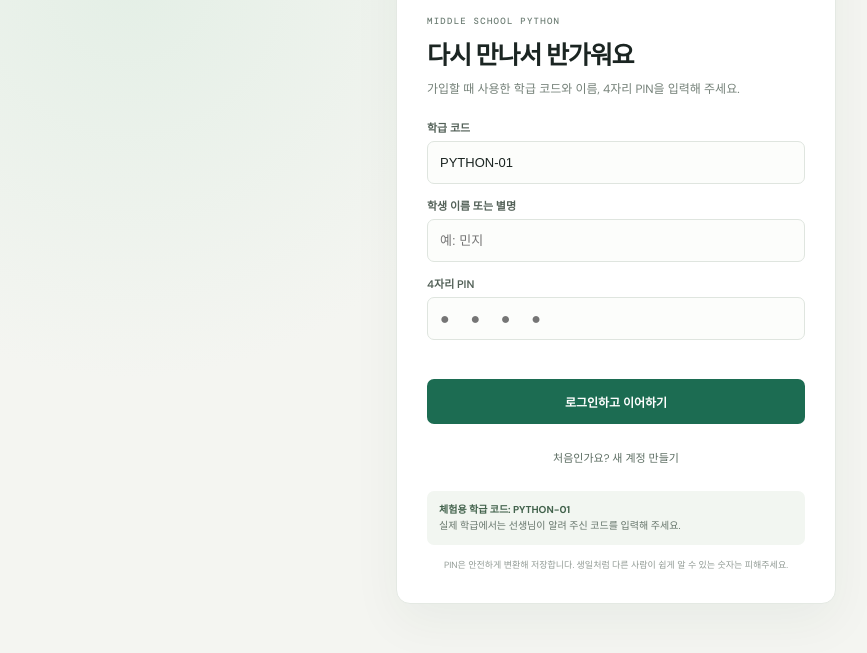
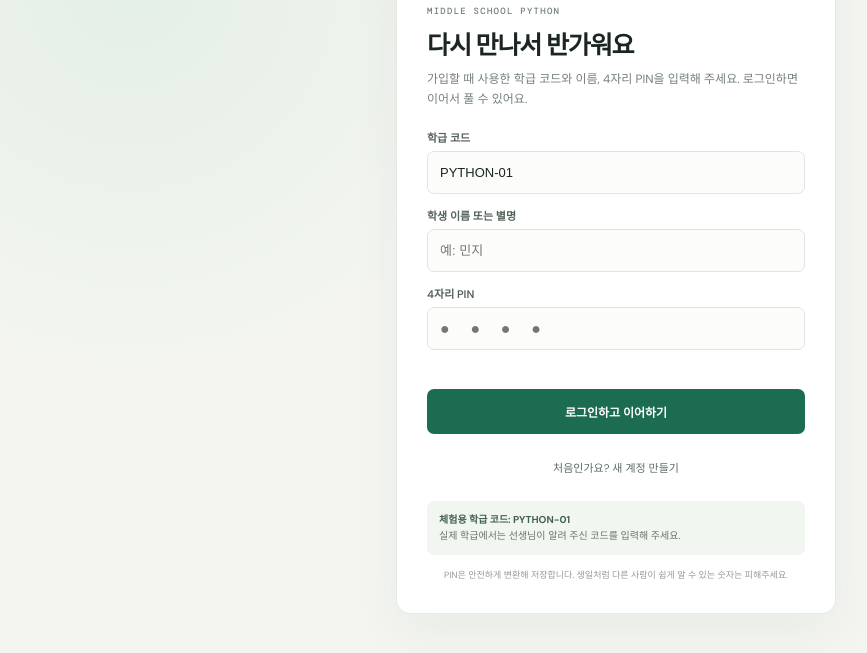
Before and after one commit to michlee-ai/1018, a plain HTML site: page index.html in a window 1280 px wide. Both pictures are taken after a click on the button "이미 등록했나요? 로그인". Shown: the part 137-790 px from the top of the page, without its empty margins (24-891 px from the left). Drawn offline with nearby package versions, Linux system fonts and the light colour scheme; no server answers.

Commit message:
제출하기 버튼 이름 변경 및 로그인 안내 추가
- 추가: .playwright-mcp/console-2026-10-18T05-20-15-454Z.log
- 추가: .playwright-mcp/page-2026-10-18T05-20-15-753Z.yml
- 수정: index.html
- 수정: students.sqlite3

```diff
--- a/index.html
+++ b/index.html
@@ -26,7 +26,7 @@
     <div class="auth-brand"><span class="auth-mark">{ }</span><span class="auth-brand-text">코드교실</span></div>
     <div class="auth-kicker">MIDDLE SCHOOL PYTHON</div>
     <h1 id="authTitle">우리 반 코스로 들어와요</h1>
-    <p class="auth-copy" id="authCopy">학급 코드와 이름, 기억하기 쉬운 4자리 PIN을 입력해 주세요.</p>
+    <p class="auth-copy" id="authCopy">학급 코드와 이름, 기억하기 쉬운 4자리 PIN을 입력해 주세요. 로그인하면 문제와 제출 버튼이 보여요.</p>
     <form id="authForm">
       <div class="auth-field"><label for="classCode">학급 코드</label><input id="classCode" name="class_code" value="PYTHON-01" maxlength="32" required autocomplete="organization" autocapitalize="characters"></div>
       <div class="auth-field"><label for="studentName">학생 이름 또는 별명</label><input id="studentName" name="name" maxlength="32" required autocomplete="name" placeholder="예: 민지"></div>
@@ -71,7 +71,7 @@
           <div class="editor-area"><div class="line-numbers" id="lineNumbers">1</div><textarea id="codeInput" class="code-input" aria-label="파이썬 코드 입력창" placeholder="# 여기에 파이썬 코드를 작성하세요" spellcheck="false" autocapitalize="off" autocomplete="off"></textarea></div>
           <div class="editor-foot"><span id="cursorInfo">Ln 1, Col 1</span><span>Python 3</span></div>
         </section>
-        <div class="action-row"><span class="action-copy">코드를 실행해 모든 테스트를 통과하면 다음 문제가 열립니다.</span><div class="action-buttons"><button class="solution-button" id="solutionButton" type="button">모범 답안</button><button class="submit-button" id="submitButton" disabled><span class="submit-icon">▶</span> 실행하고 채점하기</button></div></div>
+        <div class="action-row"><span class="action-copy">제출하면 비공개 테스트케이스로 자동 채점합니다.</span><div class="action-buttons"><button class="solution-button" id="solutionButton" type="button">모범 답안</button><button class="submit-button" id="submitButton" disabled><span class="submit-icon">▶</span> 제출하기</button></div></div>
         <section class="panel result-panel" aria-labelledby="resultTitle"><div class="panel-head"><div><div class="panel-title" id="resultTitle">채점 결과</div><div class="panel-caption" id="resultCaption">코드를 실행하면 결과를 확인할 수 있어요</div></div><span class="result-counter" id="resultCounter">— / —</span></div><div class="result-message" id="resultMessage">예시 입력을 먼저 확인하고 코드를 작성해 보세요.</div><div class="case-list" id="caseList"></div></section>
         <div class="nav-row"><button class="nav-button" id="previousButton" disabled>← 이전 문제</button><button class="nav-button next" id="nextButton" disabled>다음 문제 →</button></div>
       </div>
@@ -109,7 +109,7 @@ function enterCourse(data){student=data.student;storageKey=`middle-python-course
 async function showSolution(){const overlay=el('solutionOverlay'),button=el('solutionButton');overlay.classList.remove('hidden');el('solutionTitle').textContent=`모범 답안 · ${problems[index].title}`;el('solutionExplanation').textContent='답안을 불러오고 있어요…';el('solutionCode').textContent='';el('copySolution').disabled=true;button.disabled=true;el('solutionClose').focus();try{const response=await fetch(`/api/solution/${index+1}`);const data=await response.json();if(!response.ok)throw new Error(data.error||'답안을 불러오지 못했어요.');el('solutionExplanation').textContent=data.explanation;el('solutionCode').textContent=data.code;el('copySolution').disabled=false}catch(error){el('solutionExplanation').textContent=error.message}finally{button.disabled=false}}
 function hideSolution(){el('solutionOverlay').classList.add('hidden');el('solutionButton').focus()}
 async function connectGrader(){try{const response=await fetch('/api/health');if(!response.ok)throw new Error();const data=await response.json();if(data.authenticated){enterCourse(data);return}el('classCode').value=data.demo_class_code||'PYTHON-01';el('demoClassHint').textContent=data.demo_class_code||'PYTHON-01';document.body.classList.add('auth-required')}catch{document.body.classList.add('auth-required');el('authMessage').textContent='로그인 서버에 연결하지 못했어요. 잠시 후 새로고침해 주세요.'}}
-function setAuthMode(mode){authMode=mode;const registering=mode==='register';el('authTitle').textContent=registering?'우리 반 코스로 들어와요':'다시 만나서 반가워요';el('authCopy').textContent=registering?'학급 코드와 이름, 기억하기 쉬운 4자리 PIN으로 계정을 만들어요.':'가입할 때 사용한 학급 코드와 이름, 4자리 PIN을 입력해 주세요.';el('authSubmit').textContent=registering?'계정 만들고 시작하기':'로그인하고 이어하기';el('authSwitch').textContent=registering?'이미 등록했나요? 로그인':'처음인가요? 새 계정 만들기';el('studentPin').autocomplete=registering?'new-password':'current-password';el('authMessage').textContent=''}
+function setAuthMode(mode){authMode=mode;const registering=mode==='register';el('authTitle').textContent=registering?'우리 반 코스로 들어와요':'다시 만나서 반가워요';el('authCopy').textContent=registering?'학급 코드와 이름, 기억하기 쉬운 4자리 PIN으로 계정을 만들어요. 로그인하면 문제와 제출 버튼이 보여요.':'가입할 때 사용한 학급 코드와 이름, 4자리 PIN을 입력해 주세요. 로그인하면 이어서 풀 수 있어요.';el('authSubmit').textContent=registering?'계정 만들고 시작하기':'로그인하고 이어하기';el('authSwitch').textContent=registering?'이미 등록했나요? 로그인':'처음인가요? 새 계정 만들기';el('studentPin').autocomplete=registering?'new-password':'current-password';el('authMessage').textContent=''}
 el('authSwitch').addEventListener('click',()=>setAuthMode(authMode==='register'?'login':'register'));
 el('authForm').addEventListener('submit',async event=>{event.preventDefault();const button=el('authSubmit');button.disabled=true;el('authMessage').textContent='확인하고 있어요…';const payload={class_code:el('classCode').value,name:el('studentName').value,pin:el('studentPin').value};try{const response=await fetch(`/api/auth/${authMode}`,{method:'POST',headers:{'Content-Type':'application/json'},body:JSON.stringify(payload)});const data=await response.json();if(!response.ok){el('authMessage').textContent=data.error||'입력한 정보를 확인해 주세요.';return}el('studentPin').value='';enterCourse(data)}catch{el('authMessage').textContent='연결이 불안정해요. 잠시 후 다시 시도해 주세요.'}finally{button.disabled=false}});
 el('logoutButton').addEventListener('click',async()=>{try{await fetch('/api/auth/logout',{method:'POST'})}finally{engineReady=false;student=null;el('solutionOverlay').classList.add('hidden');document.body.classList.add('auth-required');el('studentPin').value='';el('authMessage').textContent='로그아웃했어요.';setAuthMode('login')}});
```
Also changed, not shown: 3 other files.
